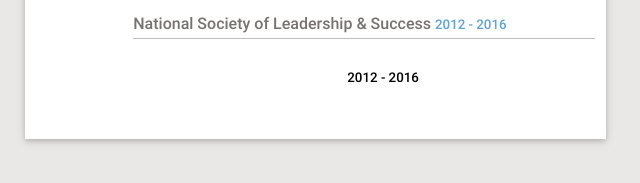
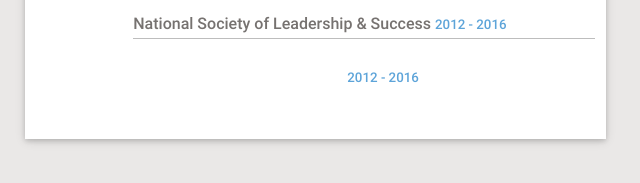
Before and after one commit to ajbott/ajbott.github.io, a plain HTML site: page index.html in a window 1280 px wide. Shown: the part 1647-1830 px from the top of the page, 482-1122 px from the left. Drawn offline with Linux system fonts and the light colour scheme; some packages are replaced by stand-ins of ours.

Commit message:
Update index.html

```diff
--- a/index.html
+++ b/index.html
@@ -347,7 +347,7 @@
                                 </div>
 
                                 <div class="custom-content-wrapper wow fadeIn a7" data-wow-delay="0.45s">
-                                    <h3><a href="http://meritpages.com/ajbott">President's List (8 Semesters)</a><span style="color:#000000">2012 - 2016</span></h3>
+                                    <h3><a href="http://meritpages.com/ajbott">President's List (8 Semesters)<span style="color:#000000"></a><span style="color:#5da4d9">2012 - 2016</span></h3>
                                 </div>
                             </div>
                         </div>
```
